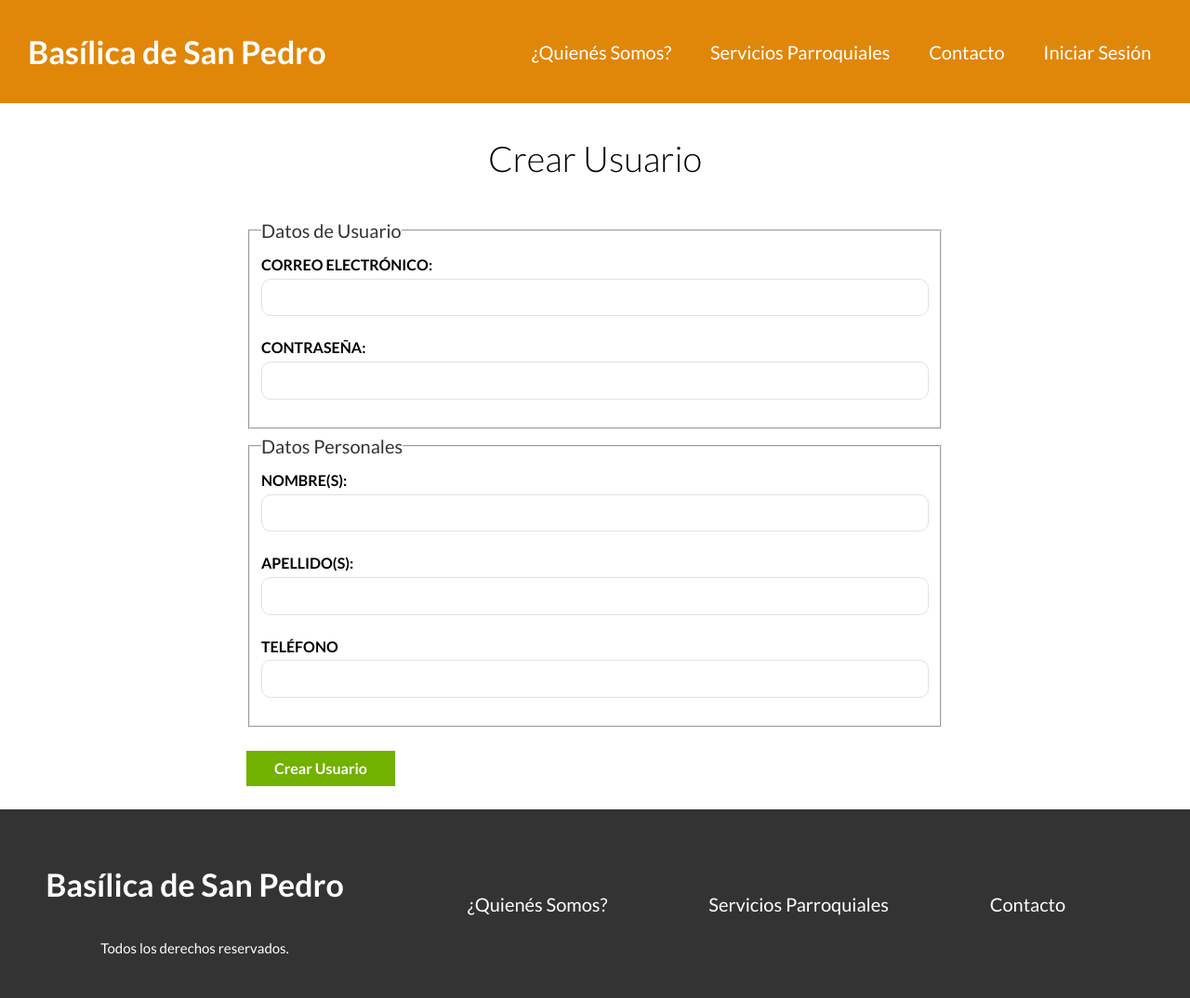
After one commit to MarcoHdezH/Proyecto_Web, a PHP site: page /sign.php in a window 1280 px wide. The commit adds this page. Shown: the whole page at 93% size. Run offline with PHP 8.4, Linux system fonts and the light colour scheme; style sheets or scripts are compiled from the project's sources.

Commit message:
Funciones Añadidas

```diff
--- a/contacto.php
+++ b/contacto.php
@@ -1,5 +1,6 @@
 <?php
-include "includes/templates/header.php";
+require './includes/funciones.php';
+incluirTemplate('header');
 ?>
 
 <main class="contenedor seccion">
@@ -25,5 +26,5 @@ include "includes/templates/header.php";
 </main>
 
 <?php
-include "includes/templates/footer.php";
+incluirTemplate('footer');
 ?>
--- /dev/null
+++ b/includes/funciones.php
@@ -0,0 +1,19 @@
+<?php
+
+define('TEMPLATES_URL',__DIR__.'/templates');
+define('FUNCIONES_URL',__DIR__.'funciones.php');
+
+function incluirTemplate( string $nombre){
+    include TEMPLATES_URL."/$nombre.php";
+}
+
+function estaAutenticado(){
+    session_start();
+
+    $auth = $_SESSION['login'];
+
+    if($auth){
+        return true;
+    }
+    return false;
+}
--- a/includes/templates/footer.php
+++ b/includes/templates/footer.php
@@ -7,7 +7,6 @@
             <a href="/nosotros.php">¿Quienés Somos?</a>
             <a href="/servicios.php">Servicios Parroquiales</a>
             <a href="/contacto.php">Contacto</a>
-            <a href="/login.php">Crear Cuenta</a>
         </nav>
     </footer>
 </body>
--- a/includes/templates/header.php
+++ b/includes/templates/header.php
@@ -15,6 +15,6 @@
                 <a href="/nosotros.php">¿Quienés Somos?</a>
                 <a href="/servicios.php">Servicios Parroquiales</a>
                 <a href="/contacto.php">Contacto</a>
-                <a href="/login.php">Crear Cuenta</a>
+                <a href="/login.php">Iniciar Sesión</a>
             </nav>
     </header>
--- a/index.php
+++ b/index.php
@@ -1,5 +1,6 @@
 <?php
-include "includes/templates/header.php";
+require './includes/funciones.php';
+incluirTemplate('header');
 ?>
 
     <main>
@@ -86,5 +87,5 @@ include "includes/templates/header.php";
     </main>
 
 <?php
-include "includes/templates/footer.php";
+incluirTemplate('footer');
 ?>
--- a/nosotros.php
+++ b/nosotros.php
@@ -1,5 +1,6 @@
 <?php
-include "includes/templates/header.php";
+require './includes/funciones.php';
+incluirTemplate('header');
 ?>
 
 <main>
@@ -67,5 +68,5 @@ include "includes/templates/header.php";
 </main>
 
 <?php
-include "includes/templates/footer.php";
+incluirTemplate('footer');
 ?>
--- a/servicios.php
+++ b/servicios.php
@@ -1,5 +1,6 @@
 <?php
-include "includes/templates/header.php";
+require './includes/funciones.php';
+incluirTemplate('header');
 ?>
 
 <main>
@@ -129,5 +130,5 @@ include "includes/templates/header.php";
 </main>
 
 <?php
-include "includes/templates/footer.php";
+incluirTemplate('footer');
 ?>
--- /dev/null
+++ b/sign.php
@@ -0,0 +1,37 @@
+<?php
+require './includes/funciones.php';
+incluirTemplate('header');
+?>
+
+<main class="contenedor seccion contenido-centrado">
+    <h1>Crear Usuario</h1>
+
+    <form method="POST" class="formulario" novalidate>
+        <fieldset>
+            <legend>Datos de Usuario</legend>
+
+            <label for="email">Correo Electrónico:</label>
+            <input type="email" name="email" id="email">
+
+            <label for="password">Contraseña:</label>
+            <input type="password" name="password" id="password">
+        </fieldset>
+
+        <fieldset>
+            <legend>Datos Personales</legend>
+
+            <label for="nombre">Nombre(s):</label>
+            <input type="text" name="nombre" id="nombre">
+            <label for="apellido">Apellido(s):</label>
+            <input type="text" name="apellido" id="apellido">
+            <label for="telefono">Teléfono</label>
+            <input type="tel" name="telefono" id="telefono">
+
+        </fieldset>
+        <input type="submit" value="Crear Usuario" class="boton boton-verde">
+    </form>
+</main>
+
+<?php
+incluirTemplate('footer');
+?>
--- a/src/scss/base/_utilidades.scss
+++ b/src/scss/base/_utilidades.scss
@@ -9,3 +9,6 @@
     display: flex;
     justify-content: flex-end;
 }
+.centrar-texto{
+    text-align: center;
+}
--- a/src/scss/layout/_formularios.scss
+++ b/src/scss/layout/_formularios.scss
@@ -42,3 +42,9 @@
         width: auto;
     }
 }
+
+.centrar-texto{
+    a{
+        color: $amarillo;
+    }
+}
```
Also changed, not shown: database.txt (added, +10 -0 lines), login.php (+6 -2 lines).
